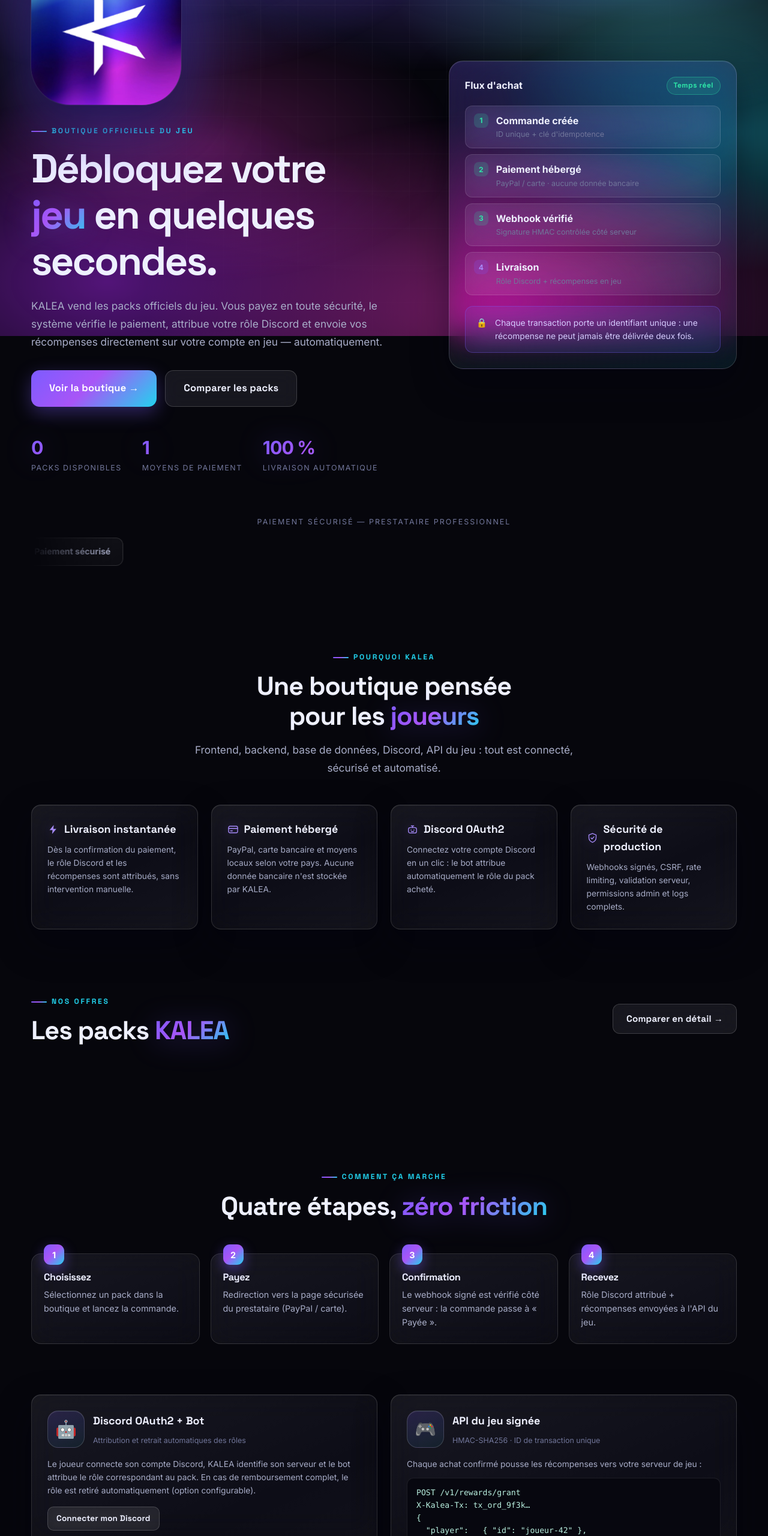
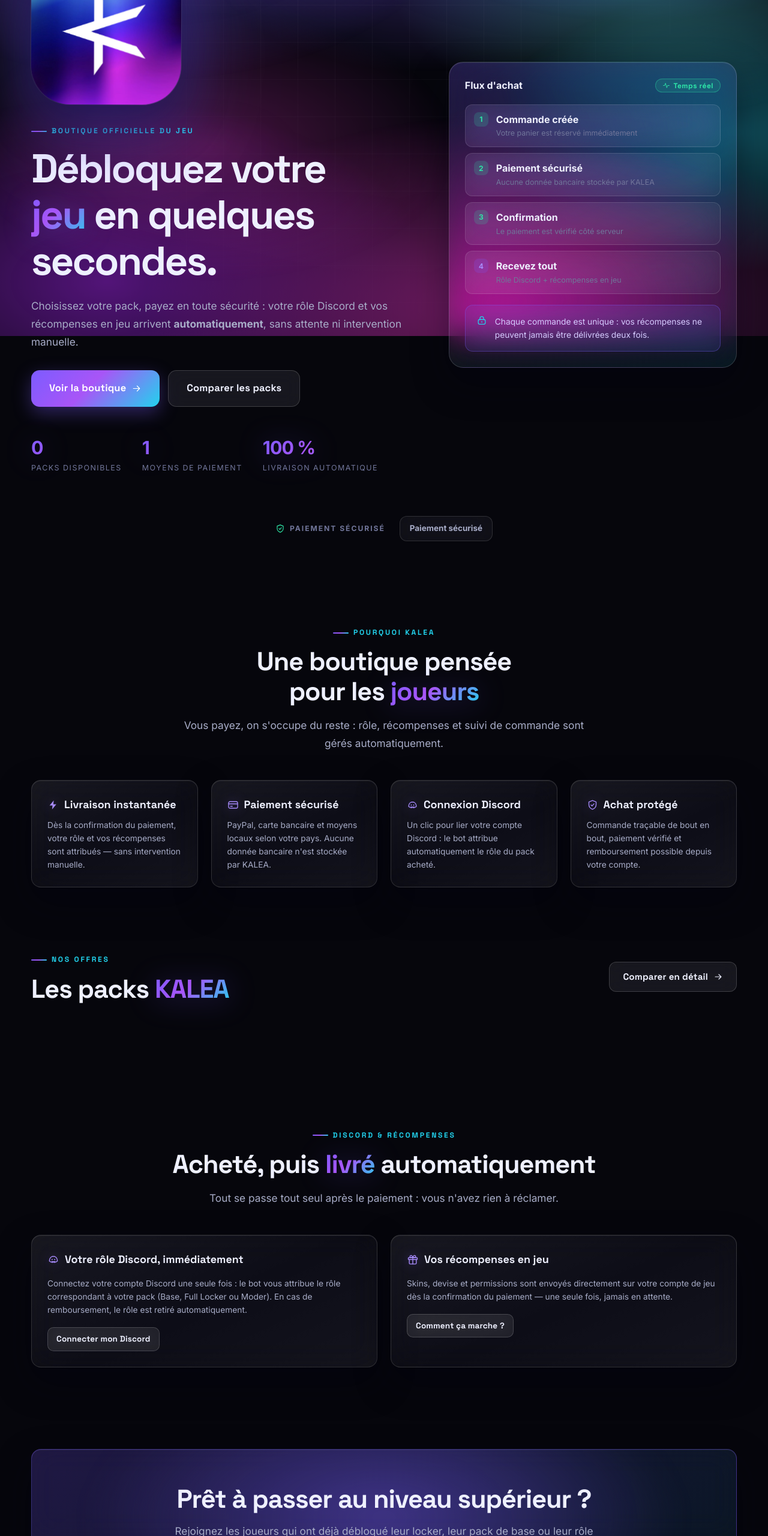
Before and after one commit to NayTX32/kalea, a website with bundled scripts: page public/index.html in a window 1280 px wide. Shown: the part 240-2800 px from the top of the page at 60% size. Built offline with nearby package versions, Linux system fonts and the light colour scheme; files whose address does not match are found by name.

Commit message:
Allègement de l'accueil, de la boutique et des packs : suppression du contenu technique et des sections redondantes, finitions visuelles

```diff
--- a/public/assets/css/kalea.css
+++ b/public/assets/css/kalea.css
@@ -901,3 +901,55 @@
   content: ""; position: absolute; inset: 0;
   background: linear-gradient(180deg, rgba(6, 6, 12, 0.35), rgba(6, 6, 12, 0.72));
 }
+
+/* ==========================================================================
+   FINITIONS — accueil : bandeau de paiement, carte d'appel à l'action,
+   alignement des badges et rythme des sections
+   ========================================================================== */
+
+/* --- Moyens de paiement : une ligne claire (le bandeau défilant reste
+       disponible pour la boutique via .pay-marquee) ------------------------ */
+.pay-row { display: flex; flex-wrap: wrap; align-items: center; justify-content: center; gap: 14px 24px; }
+.pay-label {
+  display: inline-flex; align-items: center; gap: 8px;
+  font-size: 0.76rem; font-weight: 800; letter-spacing: 0.16em;
+  text-transform: uppercase; color: var(--text-3); white-space: nowrap;
+}
+.pay-label svg { color: var(--success); flex: none; }
+.pay-chips { display: flex; flex-wrap: wrap; align-items: center; justify-content: center; gap: 10px; }
+.pay-chips .pay-chip { padding: 9px 16px; font-size: 0.84rem; background: rgba(255, 255, 255, 0.045); transition: border-color 0.25s var(--ease), color 0.25s var(--ease); }
+.pay-chips .pay-chip:hover { border-color: var(--border-strong); color: var(--text-1, #fff); }
+
+/* --- Badge : alignement correct quand il contient une icône SVG ---------- */
+.badge { display: inline-flex; align-items: center; gap: 6px; line-height: 1; }
+.badge svg { width: 13px; height: 13px; flex: none; }
+
+/* --- Carte d'appel à l'action : halo lumineux, légère élévation au survol */
+.cta-card {
+  position: relative; overflow: hidden; isolation: isolate;
+  text-align: center; padding: 58px 28px;
+  background: linear-gradient(140deg, rgba(124, 92, 255, 0.22), rgba(34, 211, 238, 0.08));
+  border-color: rgba(124, 92, 255, 0.38);
+  transition: transform 0.35s var(--ease), border-color 0.35s var(--ease), box-shadow 0.35s var(--ease);
+}
+.cta-card:hover {
+  transform: translateY(-4px);
+  border-color: rgba(124, 92, 255, 0.62);
+  box-shadow: 0 24px 60px -30px rgba(124, 92, 255, 0.75);
+}
+.cta-glow {
+  position: absolute; inset: -45% -15% auto; height: 190%; z-index: -1;
+  background: radial-gradient(46% 56% at 50% 42%, rgba(124, 92, 255, 0.42), transparent 70%);
+  filter: blur(26px); pointer-events: none;
+}
+
+/* --- Hiérarchie : titres de section légèrement plus espacés du texte ----- */
+.section .center .lead { margin-top: 16px; }
+.section .center .h2 + .lead { margin-top: 18px; }
+
+/* --- Accessibilité : focus visible cohérent sur tous les éléments cliquables */
+a:focus-visible, button:focus-visible, .btn:focus-visible, [data-link]:focus-visible {
+  outline: 2px solid var(--primary-2, #7c5cff);
+  outline-offset: 3px;
+  border-radius: 8px;
+}
--- a/public/assets/js/views/home.js
+++ b/public/assets/js/views/home.js
@@ -1,5 +1,9 @@
 /**
  * KALEA — vue Accueil.
+ *
+ * Structure volontairement resserrée (une seule fois le récit « 4 étapes »,
+ * plus de bloc technique destiné aux développeurs) : héros, moyens de paiement,
+ * avantages, packs, Discord & récompenses, appel à l'action.
  */
 import { get } from '../api.js';
 import { state } from '../state.js';
@@ -29,12 +33,12 @@
           <div class="eyebrow">Boutique officielle du jeu</div>
           <h1 class="h1">Débloquez votre <span class="grad-text">jeu</span> en quelques secondes.</h1>
           <p class="lead" style="margin-top:18px">
-            KALEA vend les packs officiels du jeu. Vous payez en toute sécurité, le système
-            vérifie le paiement, attribue votre rôle Discord et envoie vos récompenses
-            directement sur votre compte en jeu — automatiquement.
+            Choisissez votre pack, payez en toute sécurité : votre rôle Discord et vos
+            récompenses en jeu arrivent <strong>automatiquement</strong>, sans attente
+            ni intervention manuelle.
           </p>
           <div class="hero-actions">
-            <a class="btn btn-primary btn-lg" href="/boutique" data-link>Voir la boutique →</a>
+            <a class="btn btn-primary btn-lg" href="/boutique" data-link>Voir la boutique ${icon('arrow-right', { size: 17 })}</a>
             <a class="btn btn-ghost btn-lg" href="/packs" data-link>Comparer les packs</a>
           </div>
           <div class="hero-stats">
@@ -47,17 +51,17 @@
         <aside class="hero-panel reveal">
           <div class="row-between">
             <strong>Flux d'achat</strong>
-            <span class="badge badge-paid">Temps réel</span>
+            <span class="badge badge-paid">${icon('activity', { size: 14 })} Temps réel</span>
           </div>
           <div class="step-track" style="margin-top:18px">
-            <div class="step-item ok"><span class="dot">1</span><div><strong>Commande créée</strong><div class="tiny">ID unique + clé d'idempotence</div></div></div>
-            <div class="step-item ok"><span class="dot">2</span><div><strong>Paiement hébergé</strong><div class="tiny">PayPal / carte · aucune donnée bancaire</div></div></div>
-            <div class="step-item ok"><span class="dot">3</span><div><strong>Webhook vérifié</strong><div class="tiny">Signature HMAC contrôlée côté serveur</div></div></div>
-            <div class="step-item running"><span class="dot">4</span><div><strong>Livraison</strong><div class="tiny">Rôle Discord + récompenses en jeu</div></div></div>
+            <div class="step-item ok"><span class="dot">1</span><div><strong>Commande créée</strong><div class="tiny">Votre panier est réservé immédiatement</div></div></div>
+            <div class="step-item ok"><span class="dot">2</span><div><strong>Paiement sécurisé</strong><div class="tiny">Aucune donnée bancaire stockée par KALEA</div></div></div>
+            <div class="step-item ok"><span class="dot">3</span><div><strong>Confirmation</strong><div class="tiny">Le paiement est vérifié côté serveur</div></div></div>
+            <div class="step-item running"><span class="dot">4</span><div><strong>Recevez tout</strong><div class="tiny">Rôle Discord + récompenses en jeu</div></div></div>
           </div>
           <div class="notice notice-info" style="margin-top:18px">
-            <span>🔒</span>
-            <div class="small">Chaque transaction porte un identifiant unique : une récompense ne peut jamais être délivrée deux fois.</div>
+            ${icon('lock', { size: 18 })}
+            <div class="small">Chaque commande est unique : vos récompenses ne peuvent jamais être délivrées deux fois.</div>
           </div>
         </aside>
       </div>
@@ -66,12 +70,10 @@
     <!-- ========================= MOYENS DE PAIEMENT ========================= -->
     <section class="section-sm" style="padding-top:0">
       <div class="container">
-        <p class="center tiny" style="margin-bottom:16px;letter-spacing:.16em;text-transform:uppercase">
-          Paiement sécurisé — ${esc(payments.activeLabel ?? 'prestataire professionnel')}
-        </p>
-        <div class="pay-marquee">
-          <div class="pay-track">
-            ${[...methods, ...methods].map((m) => `<span class="pay-chip">${esc(m)}</span>`).join('') || '<span class="pay-chip">Paiement sécurisé</span>'}
+        <div class="pay-row center">
+          <span class="pay-label">${icon('shield-check', { size: 16 })} Paiement sécurisé${payments.activeLabel ? ` — ${esc(payments.activeLabel)}` : ''}</span>
+          <div class="pay-chips">
+            ${methods.map((m) => `<span class="pay-chip">${esc(m)}</span>`).join('') || '<span class="pay-chip">Paiement sécurisé</span>'}
           </div>
         </div>
       </div>
@@ -84,26 +86,26 @@
           <div class="eyebrow" style="justify-content:center">Pourquoi KALEA</div>
           <h2 class="h2">Une boutique pensée pour les <span class="grad-text">joueurs</span></h2>
           <p class="lead" style="margin:16px auto 0;text-align:center">
-            Frontend, backend, base de données, Discord, API du jeu : tout est connecté,
-            sécurisé et automatisé.
+            Vous payez, on s'occupe du reste : rôle, récompenses et suivi de commande
+            sont gérés automatiquement.
           </p>
         </div>
         <div class="grid grid-4">
           <div class="card card-hover reveal">
             <div class="card-title">${icon('zap', { size: 19 })} Livraison instantanée</div>
-            <p class="muted small">Dès la confirmation du paiement, le rôle Discord et les récompenses sont attribués, sans intervention manuelle.</p>
+            <p class="muted small">Dès la confirmation du paiement, votre rôle et vos récompenses sont attribués — sans intervention manuelle.</p>
           </div>
           <div class="card card-hover reveal">
-            <div class="card-title">${icon('card', { size: 19 })} Paiement hébergé</div>
+            <div class="card-title">${icon('card', { size: 19 })} Paiement sécurisé</div>
             <p class="muted small">PayPal, carte bancaire et moyens locaux selon votre pays. Aucune donnée bancaire n'est stockée par KALEA.</p>
           </div>
           <div class="card card-hover reveal">
-            <div class="card-title">${icon('bot', { size: 19 })} Discord OAuth2</div>
-            <p class="muted small">Connectez votre compte Discord en un clic : le bot attribue automatiquement le rôle du pack acheté.</p>
+            <div class="card-title">${icon('discord', { size: 19 })} Connexion Discord</div>
+            <p class="muted small">Un clic pour lier votre compte Discord : le bot attribue automatiquement le rôle du pack acheté.</p>
           </div>
           <div class="card card-hover reveal">
-            <div class="card-title">${icon('shield-check', { size: 19 })} Sécurité de production</div>
-            <p class="muted small">Webhooks signés, CSRF, rate limiting, validation serveur, permissions admin et logs complets.</p>
+            <div class="card-title">${icon('shield-check', { size: 19 })} Achat protégé</div>
+            <p class="muted small">Commande traçable de bout en bout, paiement vérifié et remboursement possible depuis votre compte.</p>
           </div>
         </div>
       </div>
@@ -117,7 +119,7 @@
             <div class="eyebrow">Nos offres</div>
             <h2 class="h2">Les packs <span class="grad-text">KALEA</span></h2>
           </div>
-          <a class="btn btn-ghost" href="/packs" data-link>Comparer en détail →</a>
+          <a class="btn btn-ghost" href="/packs" data-link>Comparer en détail ${icon('arrow-right', { size: 16 })}</a>
         </div>
         <div class="grid grid-3">
           ${packs.map((p) => packCard(p, { featured: p.id === featured?.id })).join('')}
@@ -125,54 +127,34 @@
       </div>
     </section>
 
-    <!-- ============================== ÉTAPES ============================== -->
+    <!-- ======================== DISCORD & RÉCOMPENSES ====================== -->
     <section class="section">
       <div class="container">
-        <div class="center" style="max-width:680px;margin:0 auto 54px">
-          <div class="eyebrow" style="justify-content:center">Comment ça marche</div>
-          <h2 class="h2">Quatre étapes, <span class="grad-text">zéro friction</span></h2>
+        <div class="center" style="max-width:720px;margin:0 auto 46px">
+          <div class="eyebrow" style="justify-content:center">Discord &amp; récompenses</div>
+          <h2 class="h2">Acheté, puis <span class="grad-text">livré</span> automatiquement</h2>
+          <p class="lead" style="margin:16px auto 0;text-align:center">
+            Tout se passe tout seul après le paiement : vous n'avez rien à réclamer.
+          </p>
         </div>
-        <div class="steps">
-          <div class="step reveal"><h4>Choisissez</h4><p>Sélectionnez un pack dans la boutique et lancez la commande.</p></div>
-          <div class="step reveal"><h4>Payez</h4><p>Redirection vers la page sécurisée du prestataire (PayPal / carte).</p></div>
-          <div class="step reveal"><h4>Confirmation</h4><p>Le webhook signé est vérifié côté serveur : la commande passe à « Payée ».</p></div>
-          <div class="step reveal"><h4>Recevez</h4><p>Rôle Discord attribué + récompenses envoyées à l'API du jeu.</p></div>
-        </div>
-      </div>
-    </section>
-
-    <!-- ========================== INTÉGRATIONS =========================== -->
-    <section class="section" style="padding-top:0">
-      <div class="container">
         <div class="grid grid-2">
-          <div class="card reveal">
-            <div class="row" style="gap:14px">
-              <div class="pack-emoji">🤖</div>
-              <div><div class="card-title">Discord OAuth2 + Bot</div><div class="tiny">Attribution et retrait automatiques des rôles</div></div>
-            </div>
-            <p class="muted small" style="margin-top:16px">
-              Le joueur connecte son compte Discord, KALEA identifie son serveur et le bot
-              attribue le rôle correspondant au pack. En cas de remboursement complet, le rôle
-              est retiré automatiquement (option configurable).
+          <div class="card card-hover reveal">
+            <div class="card-title">${icon('discord', { size: 20 })} Votre rôle Discord, immédiatement</div>
+            <p class="muted small" style="margin-top:14px">
+              Connectez votre compte Discord une seule fois : le bot vous attribue le rôle
+              correspondant à votre pack (Base, Full Locker ou Moder). En cas de
+              remboursement, le rôle est retiré automatiquement.
             </p>
-            <a class="btn btn-ghost btn-sm" href="/mon-compte" data-link style="margin-top:16px">Connecter mon Discord</a>
+            <a class="btn btn-ghost btn-sm" href="/connexion" data-link style="margin-top:18px">Connecter mon Discord</a>
           </div>
 
-          <div class="card reveal">
-            <div class="row" style="gap:14px">
-              <div class="pack-emoji">🎮</div>
-              <div><div class="card-title">API du jeu signée</div><div class="tiny">HMAC-SHA256 · ID de transaction unique</div></div>
-            </div>
-            <p class="muted small" style="margin-top:16px">Chaque achat confirmé pousse les récompenses vers votre serveur de jeu :</p>
-            <code class="code" style="margin-top:12px">POST /v1/rewards/grant
-X-Kalea-Tx: tx_ord_9f3k…
-{
-  "player":   { "id": "joueur-42" },
-  "rewards":  { "skins": [...],
-                "currency": { "amount": 2500 },
-                "permissions": [...] }
-}</code>
-            <a class="btn btn-ghost btn-sm" href="/faq" data-link style="margin-top:14px">Voir la documentation</a>
+          <div class="card card-hover reveal">
+            <div class="card-title">${icon('gift', { size: 20 })} Vos récompenses en jeu</div>
+            <p class="muted small" style="margin-top:14px">
+              Skins, devise et permissions sont envoyés directement sur votre compte de jeu
+              dès la confirmation du paiement — une seule fois, jamais en attente.
+            </p>
+            <a class="btn btn-ghost btn-sm" href="/faq" data-link style="margin-top:18px">Comment ça marche ?</a>
           </div>
         </div>
       </div>
@@ -181,12 +163,13 @@
     <!-- ============================== CTA ================================ -->
     <section class="section-sm">
       <div class="container">
-        <div class="card reveal" style="text-align:center;padding:56px 28px;background:linear-gradient(140deg,rgba(124,92,255,0.22),rgba(34,211,238,0.08))">
+        <div class="card reveal cta-card">
+          <div class="cta-glow" aria-hidden="true"></div>
           <h2 class="h2">Prêt à passer au niveau supérieur ?</h2>
           <p class="lead" style="margin:14px auto 26px;text-align:center">
             Rejoignez les joueurs qui ont déjà débloqué leur locker, leur pack de base ou leur rôle Moder.
           </p>
-          <div class="row" style="justify-content:center;flex-wrap:wrap">
+          <div class="row" style="justify-content:center;flex-wrap:wrap;position:relative">
             <a class="btn btn-primary btn-lg" href="/boutique" data-link>Acheter un pack</a>
             <a class="btn btn-ghost btn-lg" href="/faq" data-link>Questions fréquentes</a>
           </div>
```
Also changed, not shown: public/assets/js/views/shop.js (+10 -39 lines).
